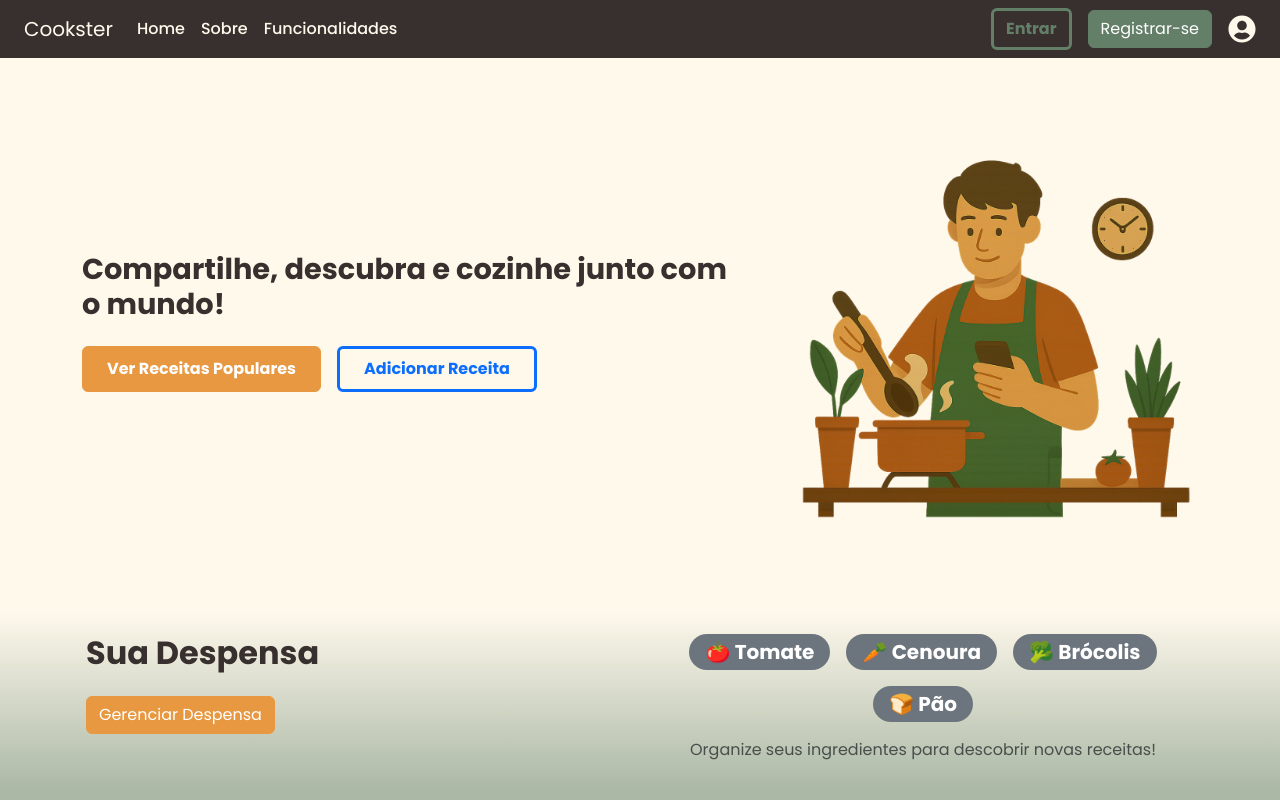
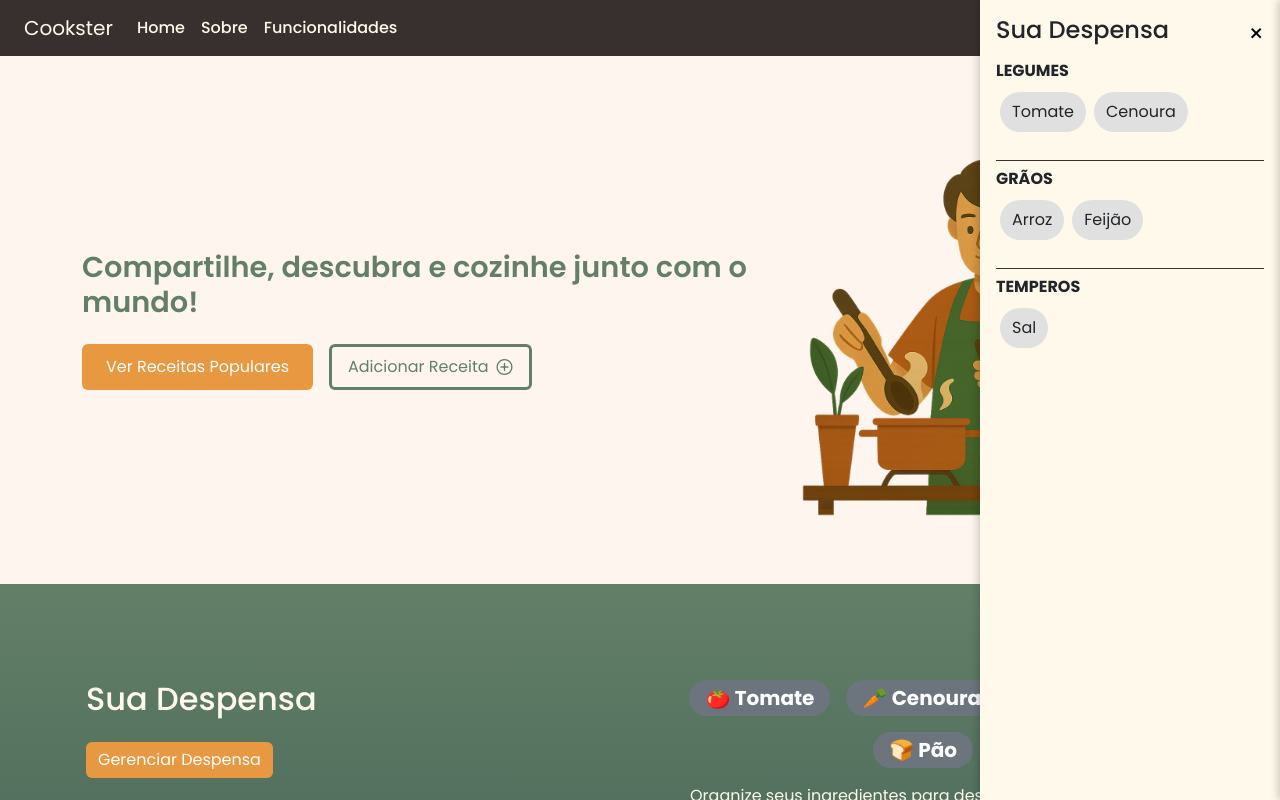
Before and after one commit to Nyfeu/Cookster, a React (Vite) app in the folder front/: page /mainpage in a window 1280 px wide. Both pictures are taken after a click on the button "Gerenciar Despensa". Shown: the top 800 px of the page. Built offline with nearby package versions, Linux system fonts and the light colour scheme.

Commit message:
feat: adiciona SidePanel Despensa do usuário à Home Page

```diff
--- a/front/src/components/MainPage/MainPage.css
+++ b/front/src/components/MainPage/MainPage.css
@@ -1,11 +1,6 @@
 .container-page {
     background-color: white;
     max-width: 100%;
-    overflow-x: hidden;
-}
-
-.container-home {
-    height: 94vh;
 }
 
 /* .navbar {
--- a/front/src/components/MainPage/MainPage.jsx
+++ b/front/src/components/MainPage/MainPage.jsx
@@ -4,6 +4,7 @@ import HeroSection from "./components/HeroSection";
 import DespensaSection from "./components/DespensaSection";
 import FeedSection from "./components/FeedSection";
 import FooterSection from "./components/FooterSection";
+import SidePanel from "./components/SidePanel";
 import "./MainPage.css";
 
 export default function MainPage() {
@@ -17,6 +18,7 @@ export default function MainPage() {
           <HeroSection />
           <DespensaSection />
           <FeedSection />
+          <SidePanel />
           <FooterSection />
 
         </div>
--- a/front/src/components/MainPage/components/DespensaSection.css
+++ b/front/src/components/MainPage/components/DespensaSection.css
@@ -1,19 +1,28 @@
 .despensa-section {
-  background: linear-gradient(to bottom, var(--background-color) 10%, var(--transition-color) 85%);
+  background: var(--text-color);
+  background: linear-gradient(to bottom, var(--accent-color) 0%, var(--text-color) 100%);
   padding: 5rem 0;
 }
 
 .despensa-section h2 {
-  color: var(--primary-color);
+  color: var(--background-color);
+}
+
+.despensa-section p {
+  color: var(--background-color);
 }
 
 .despensa-section .btn-custom {
   background-color: var(--secondary-color);
   color: white;
+  border: none;
 }
 
 .despensa-section .btn-custom:hover {
-  background-color: var(--primary-color);
+  background-color: #B54300;
+  border: none;
+  outline: none;
+  transform: scale(1.05);
 }
 
 .despensa-section .badge {
--- a/front/src/components/MainPage/components/DespensaSection.jsx
+++ b/front/src/components/MainPage/components/DespensaSection.jsx
@@ -1,16 +1,43 @@
-import React from "react";
-import './DespensaSection.css'
+import React, { useState, useEffect } from "react";
+import './DespensaSection.css';
+import SidePanel from "./SidePanel";
 
 export default function DespensaSection() {
+
+  const [showPanel, setShowPanel] = useState(false);
+  const [ingredientes, setIngredientes] = useState([]);
+
+  const abrirDespensa = async () => {
+    console.log("abrindo painel...");
+    try {
+      const data = [
+        { nome: "Tomate", categoria: "Legumes" },
+        { nome: "Cenoura", categoria: "Legumes" },
+        { nome: "Arroz", categoria: "Grãos" },
+        { nome: "Feijão", categoria: "Grãos" },
+        { nome: "Sal", categoria: "Temperos" }
+      ];
+      setIngredientes(data);
+      setShowPanel(true);
+    } catch (err) {
+      console.error("Erro ao buscar ingredientes:", err);
+    }
+  };
+
   return (
     <>
       <section className="despensa-section py-5 text-center">
-        <div className="container px-3">
+        <div className="container px-3 mb-4 mt-5">
           <div className="row align-items-start justify-content-between text-start">
 
             <div className="col-md-6 mb-4">
-              <h2 className="fw-bold mb-4">Sua Despensa</h2>
-              <button className="btn btn-custom">Gerenciar Despensa</button>
+              <h2 className="mb-4">Sua Despensa</h2>
+              <button className="btn btn-custom" onClick={abrirDespensa}>Gerenciar Despensa</button>
+              <SidePanel
+                show={showPanel}
+                onClose={() => setShowPanel(false)}
+                ingredientes={ingredientes}
+              />
             </div>
 
             <div className="col-md-6">
@@ -20,7 +47,7 @@ export default function DespensaSection() {
                 <span className="badge bg-secondary rounded-pill px-3 py-2 fs-5">🥦 Brócolis</span>
                 <span className="badge bg-secondary rounded-pill px-3 py-2 fs-5">🍞 Pão</span>
               </div>
-              <p className="text-muted text-center">Organize seus ingredientes para descobrir novas receitas!</p>
+              <p className="text-center">Organize seus ingredientes para descobrir novas receitas!</p>
             </div>
 
           </div>
--- a/front/src/components/MainPage/components/FeedSection.css
+++ b/front/src/components/MainPage/components/FeedSection.css
@@ -1,11 +1,10 @@
 .feed-section {
-  background: var(--transistion-color);
-  background: linear-gradient(to bottom, var(--transition-color) 10%, var(--background-color) 100%);
+  background: #fef6ee;
   padding: 4rem 0;
 }
 
 .feed-section h2 {
-  color: var(--background-color);
+  color: var(--text-color);
 }
 
 .recipe-card {
@@ -36,3 +35,19 @@
 .carousel::-webkit-scrollbar {
   display: none; /* Esconde a barra de rolagem no Chrome/Safari */
 }
+
+.arrow {
+  color: white;
+  background-color: var(--secondary-color); /* ou qualquer cor base */
+  border: none;
+  font-weight: bold;
+  padding: 0.5rem 1rem;
+  border-radius: 8px;
+  transition: background-color 0.3s ease, transform 0.2s ease;
+}
+
+.arrow:hover {
+  background-color: #B54300;
+  color: white;
+  transform: scale(1.05);
+}
--- a/front/src/components/MainPage/components/FeedSection.jsx
+++ b/front/src/components/MainPage/components/FeedSection.jsx
@@ -15,7 +15,7 @@ export default function FeedSection() {
   return (
     <section className="feed-section py-5 text-center">
       <div className="px-3">
-        <h2 className="text-color fw-bold mb-3">Feed de Receitas</h2>
+        <h2 className="text-color mb-3">Feed de Receitas</h2>
         <p classname="text-muted mb-4">Confira as últimas receitas compartilhadas pela comunidade!</p>
         <div className="d-flex align-items-center justify-content-center gap-3">
           <button className="arrow btn btn-custom" onClick={scrollLeft}>←</button>
--- a/front/src/components/MainPage/components/HeroSection.css
+++ b/front/src/components/MainPage/components/HeroSection.css
@@ -1,26 +1,41 @@
 .hero-section {
-  background: var(--background-color);
-  /* background: linear-gradient(180deg, var(--background-color) 0%, var(--transition-color) 100%); */
+  background: #fef6ee;
+}
 
+.container {
+  width: 100%;
 }
 
 .hero-section h1 {
-  color: var(--primary-color);
+  color: var(--accent-color);
 }
 
 .hero-section .btn-custom {
   background-color: var(--secondary-color);
   color: white;
+  border: none;
 }
 
 .hero-section .btn-custom:hover {
-  background-color: var(--primary-color);
-  color: white;
+  background-color: #B54300;
+  border: none;
+  outline: none;
+  transform: scale(1.05);
 }
 
-.btn-outline-primary {
-  border-width: 3px; /* Aumenta a espessura de todos os botões outline-primary */
-  font-weight: bold;
+.btn-custom-outline {
+  border: 3px solid var(--accent-color);
+  color: var(--accent-color);
+  background-color: transparent;
+  padding: 0.5rem 1.25rem;
+  text-align: center;
+  transition: all 0.3s ease;
+}
+
+.btn-custom-outline:hover {
+  background-color: var(--accent-color);
+  color: white;
+  transform: scale(1.05);
 }
 
 .hero-image img {
--- a/front/src/components/MainPage/components/HeroSection.jsx
+++ b/front/src/components/MainPage/components/HeroSection.jsx
@@ -7,13 +7,18 @@ export default function HeroSection() {
       <div className="container py-3 d-flex flex-column flex-md-row align-items-center justify-content-center gap-5">
 
         <div className="hero-text text-center text-md-start">
-          <h1 className="fw-bold mb-4">
+          <h1 className="mb-4">
             Compartilhe, descubra e cozinhe junto com o mundo!
           </h1>
 
           <div className="d-flex flex-column flex-md-row justify-content-center justify-content-md-start gap-3">
-            <button className="btn btn-custom fw-bold px-4 py-2">Ver Receitas Populares</button>
-            <button className="btn btn-outline-primary fw-bold px-4 py-2">Adicionar Receita</button>
+            <button className="btn btn-custom px-4 py-2">Ver Receitas Populares</button>
+            <button className="btn btn-custom-outline px-3 py-2">
+              <span className="d-inline-flex align-items-center justify-content-center gap-2">
+                Adicionar Receita
+                <i className="pi pi-plus-circle"></i>
+              </span>
+            </button>
           </div>
         </div>
 
--- /dev/null
+++ b/front/src/components/MainPage/components/SidePanel.css
@@ -0,0 +1,56 @@
+.side-panel {
+  position: fixed;
+  top: 0;
+  right: -300px;
+  width: 300px;
+  height: 100%;
+  background-color: var(--background-color);
+  box-shadow: -2px 0 8px rgba(0,0,0,0.2);
+  transition: right 0.3s ease-in-out;
+  padding: 1rem;
+  z-index: 1050;
+}
+
+.side-panel.open {
+  right: 0;
+}
+
+.categoria-section.com-linha {
+  border-top: 1px solid var(--primary-color);
+  padding-top: 0.5rem;
+  margin-top: 1rem;
+}
+
+.close-btn {
+  background: none;
+  border: none;
+  font-size: 1.5rem;
+  float: right;
+  cursor: pointer;
+}
+
+.close-btn:hover {
+  color: red;
+}
+
+.ingredient-item {
+  display: inline-block;
+  padding: 8px 12px;
+  margin: 4px;
+  background-color: #e0e0e0;
+  border-radius: 20px;
+  cursor: pointer;
+  white-space: nowrap;
+  transition: background-color 0.2s;
+}
+
+.ingredient-item:hover {
+  background-color: var(--secondary-color);
+}
+
+ul.list-unstyled {
+  display: flex;
+  flex-wrap: wrap;
+  padding: 0;
+  margin: 0;
+}
--- /dev/null
+++ b/front/src/components/MainPage/components/SidePanel.jsx
@@ -0,0 +1,36 @@
+import React from "react";
+import "./SidePanel.css";
+
+export default function SidePanel({ show, onClose, ingredientes }) {
+  // Agrupar por categoria
+  const agrupadoPorCategoria = ingredientes?.reduce((acc, item) => {
+    const cat = item.categoria || "Outros";
+    if (!acc[cat]) acc[cat] = [];
+    acc[cat].push(item);
+    return acc;
+  }, {}) || {};
+
+  return (
+    <div className={`side-panel ${show ? "open" : ""}`}>
+      <button className="close-btn" onClick={onClose}>×</button>
+      <h4 className="mb-3">Sua Despensa</h4>
+
+      {Object.entries(agrupadoPorCategoria).map(([categoria, items], idx) => (
+        <div key={categoria} className={`categoria-section mb-4 ${idx !== 0 ? "com-linha" : ""}`}>
+          <h6 className="text-uppercase fw-bold">{categoria}</h6>
+          <ul className="list-unstyled">
+            {items.map((item, index) => (
+              <li
+                key={index}
+                className="ingredient-item"
+                onClick={() => console.log("Clicou:", item)}
+              >
+                {item.nome}
+              </li>
+            ))}
+          </ul>
+        </div>
+      ))}
+    </div>
+  );
+}
```
